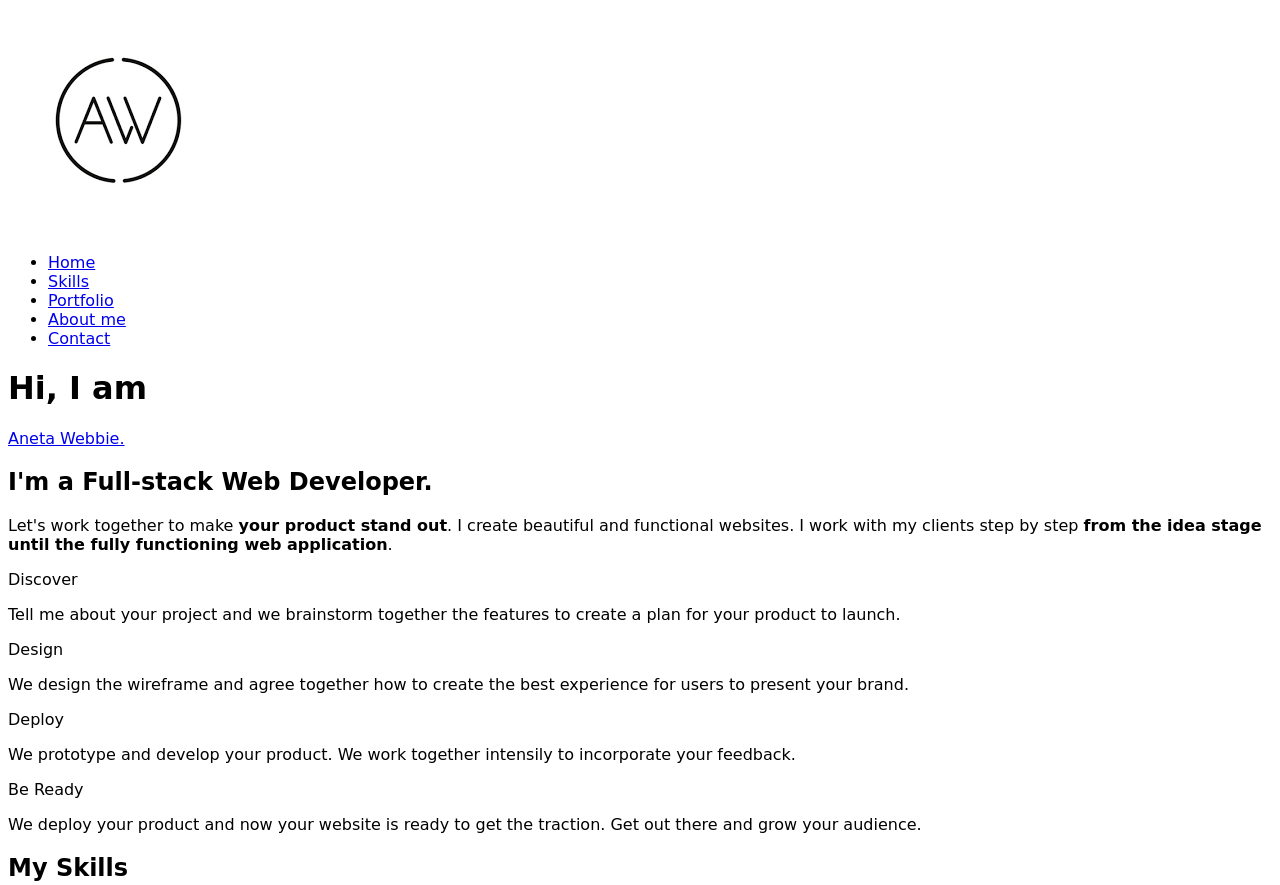
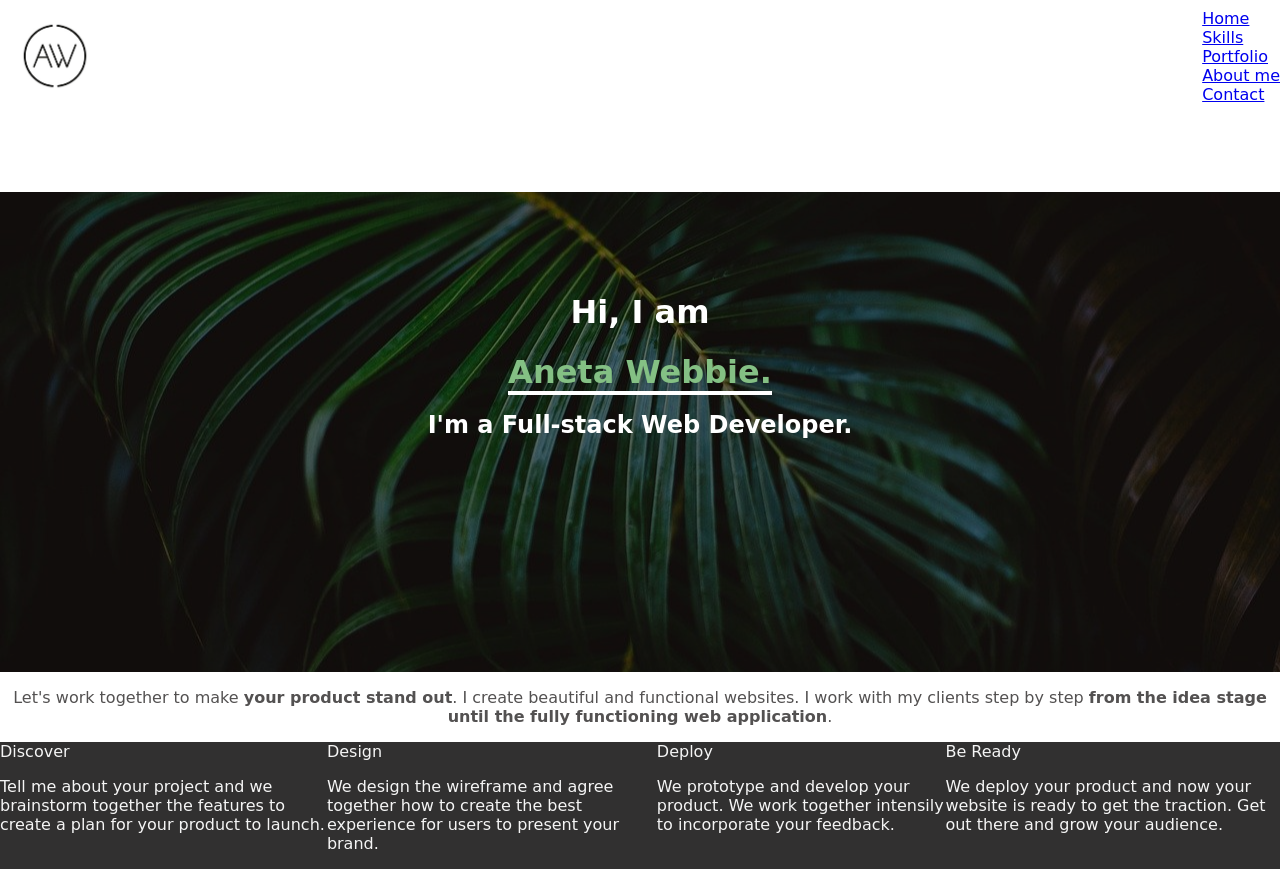
Before and after one commit to misafric/aw_portfolio, a website: page src/index.html in a window 1280 px wide. Shown: the top 885 px of the page. Drawn offline with nearby package versions, Linux system fonts and the light colour scheme; files that its build step writes are made by us from their sources; a web font is replaced by a local one.

Commit message:
content added SCSS & HTML

```diff
--- a/src/index.html
+++ b/src/index.html
@@ -12,23 +12,22 @@
 
 </head>
 
-<nav class="nav"></nav>
-        <img src="img/awlogo.png" alt="awlogo"/>
+<nav class="nav">
+        <img src="img/awlogo.png" alt="awlogo" class="awlogo"/>
 
-    <ul class="navlinkwrap">
-        <li><a href="#home" class="navlink">Home</a></li>
-        <li><a href="#skills" class="navlink">Skills</a></li>
-        <li><a href="#portfolio" class="navlink">Portfolio</a></li>
-        <li><a href="#aboutme" class="navlink">About me</a></li>
-        <li><a href="#contact" class="navlink">Contact</a></li>
-    </ul>
+    <div class="navlinkwrap">
+        <a href="#home" class="navlink">Home</a>
+        <a href="#skills" class="navlink">Skills</a>
+        <a href="#portfolio" class="navlink">Portfolio</a>
+        <a href="#aboutme" class="navlink">About me</a>
+        <a href="#contact" class="navlink">Contact</a>
+    </div>
 </nav>
 
 <body>
 
     <header class="header">
-        <h1 class="headertitle">Hi, I am </h1>
-        <a href="#aboutme" class="headerlink">Aneta Webbie.</a>
+        <h1 class="headertitle">Hi, I am </h1><a href="#aboutme" class="headerlink">Aneta Webbie.</a>
         <h2 class="headertext">I'm a Full-stack Web Developer.</h2>
     </header>
 
@@ -60,7 +59,7 @@
 
 
     <section class="skills">
-        <h1>My Skills</h1>
+        <h1 class="myskillsheader">My Skills</h1>
 
         <div class="skillitems">
 
@@ -101,7 +100,7 @@
 
     <section class="myportfolio">
 
-        <h1>My Portfolio</h1>
+        <h1 class="myportfolioheader">My Portfolio</h1>
 
         <div class="placeholder">
             <img src="img/placeholder.png" alt="placeholder" class="myportfolioimg">
@@ -146,6 +145,32 @@
         </div>
     </section>
 
+    <section class="aboutme">
+        <h1 class="aboutmeheader">About Me</h1>
+        <img src="img/young-791849_960_720.webp" alt="anetawebbie" class="aboutimg">
+
+        <div class="aboutdesc">
+            <p><strong>My name is Aneta Webbie</strong>. I am a full-stack web developer and enjoy learning new trends.<strong>I am developing user interfaces in JavaScript and React and backend of my projects in PHP and Laravel</strong></p><br>
+            <p>I am open to learning new technologies and enjoy working with people <br>
+            who are as passionate about all web-related as me<hr><br></p>
+            <p>I have worked for clients all across the world but currently I am based in Prague, Czech Republic.<br></p>
+            <p>I like cats, gaming and snowboarding. If I do not develop you can also meet me trekking in the mountains.</p>
+
+            <h4 class="aboutmesentence">Get in touch ald let's do something great together.</h4>
+
+            <a href="#contact" class="button">Contact me</a>
+
+            </p>
+        </div>
+    </section>
+
+    <section class="findme">
+        <h1 class="findmehere">Find Me Here</h1>
+
+
+
+
+    </section>
 
 
 </body>
--- a/src/scss/style.scss
+++ b/src/scss/style.scss
@@ -1,3 +1,62 @@
 * {
     font-family: "Kufam", cursive;
+    box-sizing: border-box;
 }
+
+html, body {
+    margin: 0;
+    padding: 0;
+    color: rgb(83, 81, 81);
+}
+
+.awlogo {
+    height: 7rem;
+    margin-top: 0;
+    padding-top: 0;
+}
+
+.nav {
+    display: flex;
+    align-items: center;
+    justify-content: space-between;
+    width: 100%;
+    height: 7rem;
+}
+
+a.navlink {
+    display: flex;
+    align-items: center;
+    justify-content: space-between;
+}
+
+/*section with plant background */
+.header {
+    background: url(../img/frond-1869757_1280.png) center/cover;
+    height: 60vh;
+    text-align: center;
+    margin-top: 10vh;
+    padding-top: 5rem;
+    color: white;
+}
+
+.headerlink {
+    color: rgb(132, 192, 132);
+    border-bottom: 4px solid white;
+    text-decoration: none;
+    font-weight: bold;
+    font-size: 2em;
+}
+
+/* text below plat image*/
+.description {
+    text-align: center;
+}
+
+/* section four Ds*/
+.fourd {
+    background-color: rgb(49, 48, 48);
+    padding-top: 3rem 15% 2rem 15%;
+    display: flex;
+    justify-content: space-between;
+    color: whitesmoke;
+}
```
